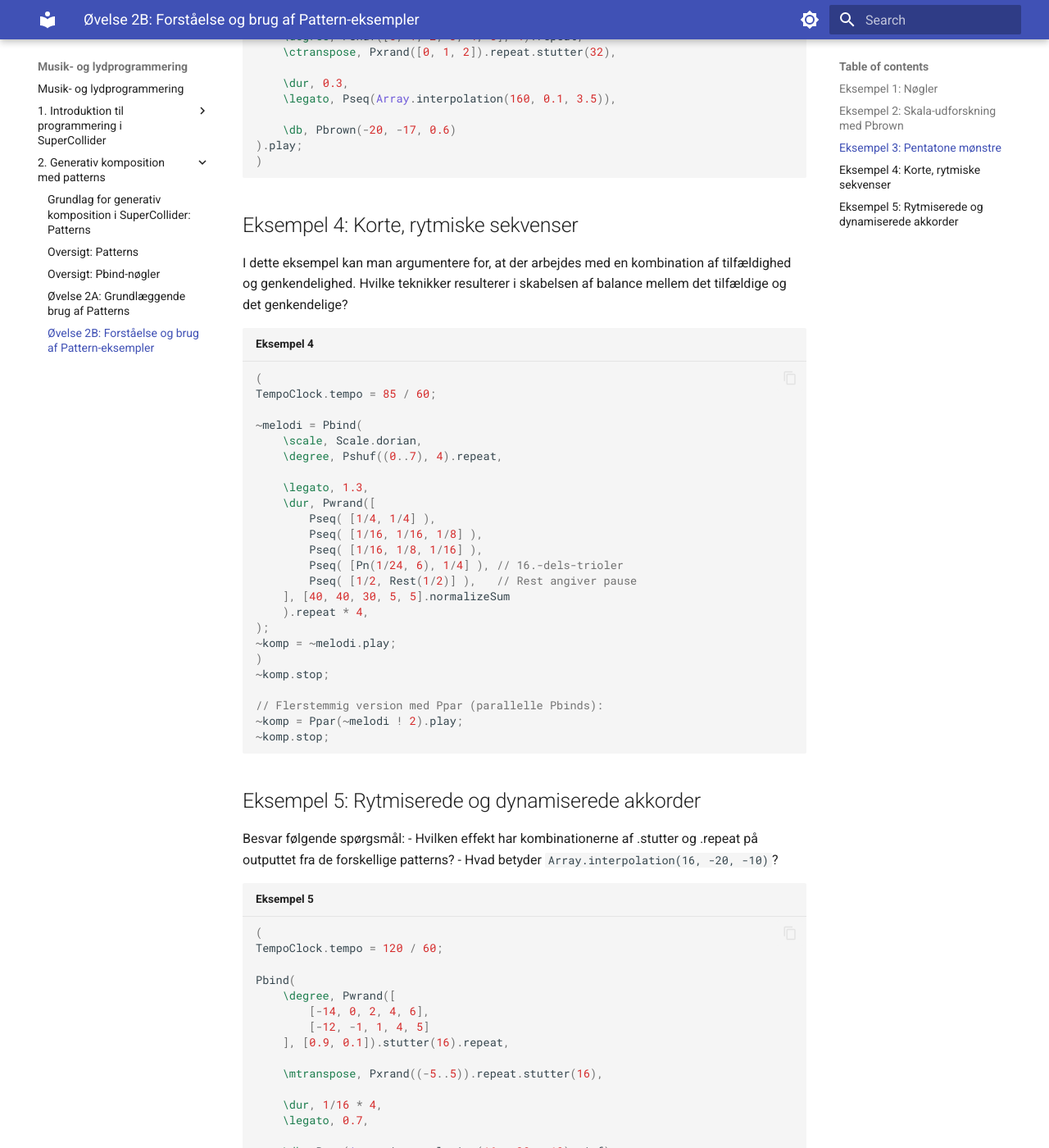
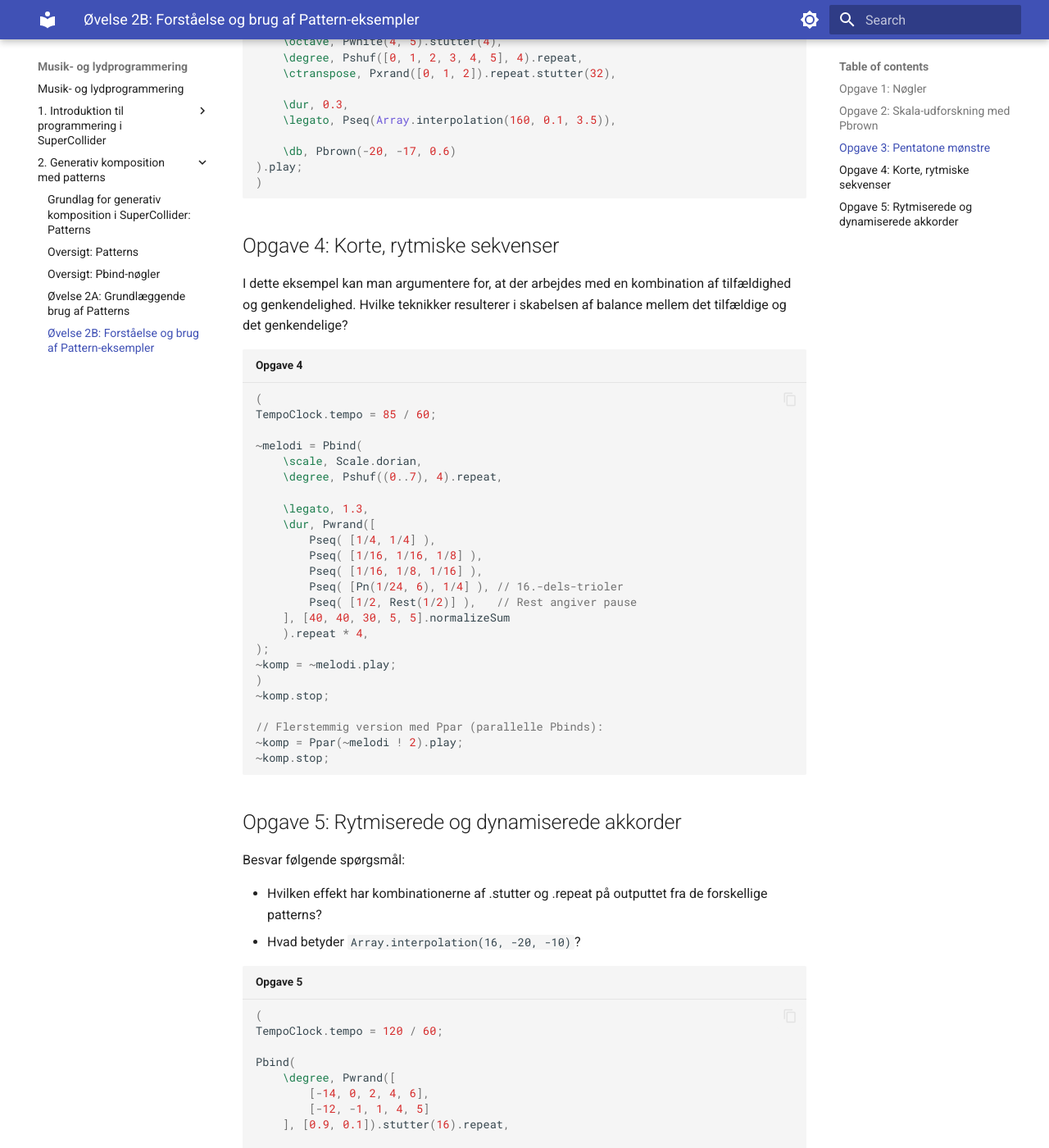
Before and after one commit to sparkletop/sparkletop.github.io, an MkDocs documentation site: the page built from docs/2. Generativ komposition med patterns/Øvelse 2B - Eksempler.md, in a window 1280 px wide and 1400 px high, scrolled down 1793 px. Shown: the whole window at 82% size. Built offline with MkDocs 1.6.1 and Material for MkDocs 9.7.7, drawn with Linux system fonts in a browser that asks for light colours; some of the changed text lies outside the part shown.

Commit message:
unify exercise structure/terminology

````diff
--- a/docs/2. Generativ komposition med patterns/Øvelse 2B - Eksempler.md
+++ b/docs/2. Generativ komposition med patterns/Øvelse 2B - Eksempler.md
@@ -4,16 +4,16 @@ Denne øvelse går ud på at læse, undersøge, forstå og variere nogle simple
 
 Når du løser opgaverne, kan du med fordel bruge disse tricks til at forstå hvad der foregår:
 
-- Brug .trace til at tjekke outputtet fra forskellige patterns, fx `Pwhite(0, 5).trace`.
+- Brug `.trace` til at tjekke outputtet fra forskellige patterns, fx `Pwhite(0, 5).trace`.
 - Brug SuperColliders dokumentation - sæt cursoren ved et pattern-navn og tast Ctrl/Cmd-D. Scroll herefter ned til bunden af dokumentationsfilen for at se eksempler på hvordan det pågældende pattern fungerer.
 - Eksperimentér med at ændre på nogle af værdierne for at få en fornemmelse af, hvordan teknikkerne fungerer.
 
-## Eksempel 1: Nøgler
+## Opgave 1: Nøgler
 
-- Notér for hver linje i Pbind'en: Hvilken funktion har de enkelte nøgler (`\octave`, `\root` osv.)?
+- Notér for hver linje i `Pbind`'en: Hvilken funktion har de enkelte nøgler (`\octave`, `\root` osv.)?
 - Hvilken effekt opnår man ved at kombinere `Pwhite` og `.stutter`?
 
-```sc title="Eksempel 1"
+```sc title="Opgave 1"
 (
 TempoClock.tempo = 120/60;
 
@@ -35,14 +35,14 @@ Pbind(
 )
 ```
 
-## Eksempel 2: Skala-udforskning med Pbrown
+## Opgave 2: Skala-udforskning med Pbrown
 
 Besvar følgende spørgsmål:
 
 - Hvad er forskellen på `Pbrown` og `Pwhite`?
 - Hvilken funktion har nøglen `\ctranspose`?
 
-```sc title="Eksempel 2"
+```sc title="Opgave 2"
 (
 TempoClock.tempo = 80 / 60;
 
@@ -55,11 +55,11 @@ Pbind(
 )
 ```
 
-## Eksempel 3: Pentatone mønstre
+## Opgave 3: Pentatone mønstre
 
 Beskriv forholdet mellem tilfældighed og kompositorisk struktur i denne korte komposition.
 
-```sc title="Eksempel 3"
+```sc title="Opgave 3"
 (
 TempoClock.tempo = 140 / 60;
 Pbind(
@@ -76,11 +76,11 @@ Pbind(
 )
 ```
 
-## Eksempel 4: Korte, rytmiske sekvenser
+## Opgave 4: Korte, rytmiske sekvenser
 
 I dette eksempel kan man argumentere for, at der arbejdes med en kombination af tilfældighed og genkendelighed. Hvilke teknikker resulterer i skabelsen af balance mellem det tilfældige og det genkendelige?
 
-```sc title="Eksempel 4"
+```sc title="Opgave 4"
 (
 TempoClock.tempo = 85 / 60;
 
@@ -107,13 +107,14 @@ TempoClock.tempo = 85 / 60;
 ~komp.stop;
 ```
 
-## Eksempel 5: Rytmiserede og dynamiserede akkorder
+## Opgave 5: Rytmiserede og dynamiserede akkorder
 
 Besvar følgende spørgsmål:
+
 - Hvilken effekt har kombinationerne af .stutter og .repeat på outputtet fra de forskellige patterns?
 - Hvad betyder `Array.interpolation(16, -20, -10)`?
 
-```sc title="Eksempel 5"
+```sc title="Opgave 5"
 (
 TempoClock.tempo = 120 / 60;
 
````
Also changed, not shown: docs/1. Introduktion til programmering i SuperCollider/Øvelse 1A - Grundlæggende programmering.md (+3 -3 lines), docs/1. Introduktion til programmering i SuperCollider/Øvelse 1B - Første bip.md (+6 -8 lines), docs/2. Generativ komposition med patterns/Øvelse 2A - Grundlæggende brug af Patterns.md (+18 -9 lines).
